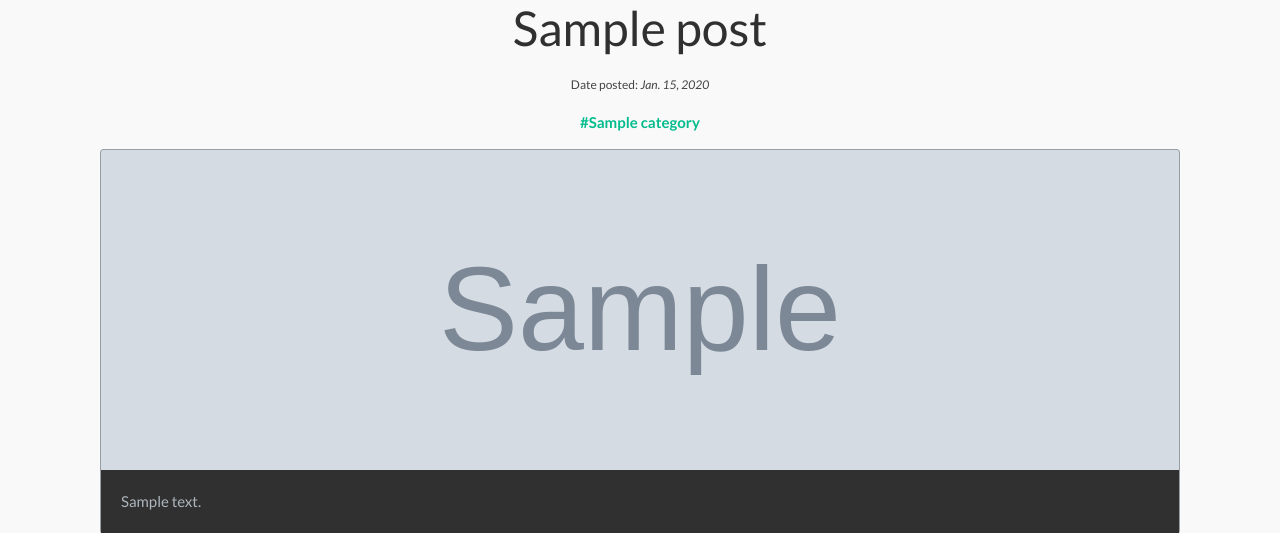
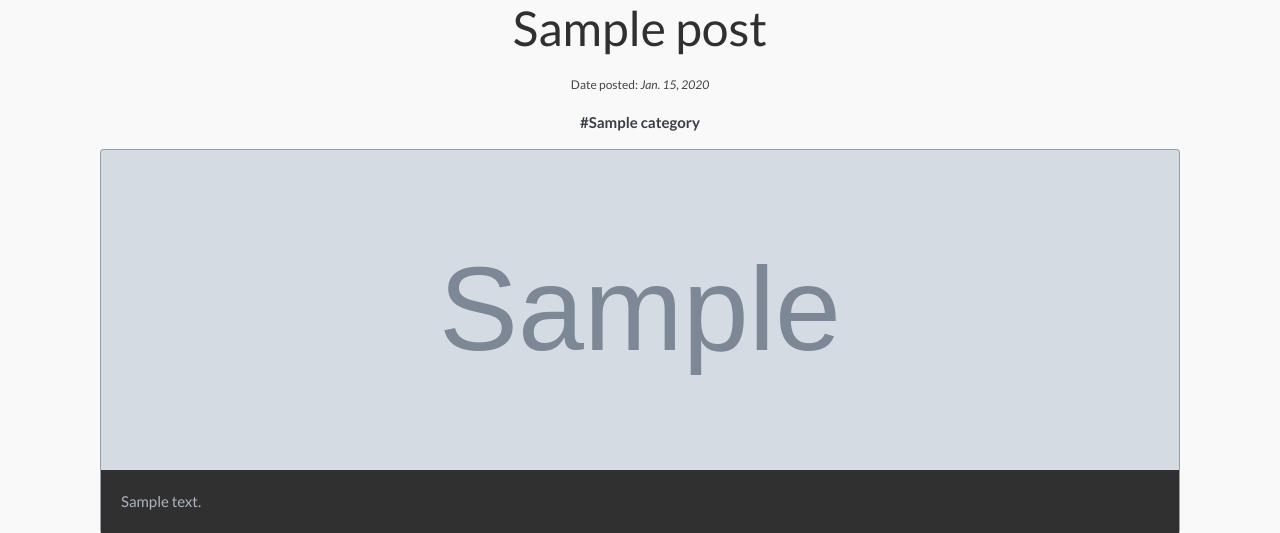
Before and after one commit to matthewkdies/website_v2, a Django app: a page that uses website_v2/templates/pages/post_detail.html in a window 1280 px wide. Shown: the part 120-653 px from the top of the page. Run offline with Django 4.2, Linux system fonts and the light colour scheme; tables that the repository leaves empty hold one stand-in row (values such as "Sample post"); grey boxes marked "Sample" are stand-in pictures; some libraries are stand-ins or nearby versions.

Commit message:
Overwriting blog category color.

```diff
--- a/website_v2/templates/pages/post_detail.html
+++ b/website_v2/templates/pages/post_detail.html
@@ -10,7 +10,7 @@
 	<div class="text-center pb-3 font-weight-bold text-secondary">
 		{% for category in post.categories.all %}
 			<span class="p-2">
-				<a href="{% url 'categories' category.slug %}">
+				<a href="{% url 'categories' category.slug %}" style="color: #383d47;">
 					#{{ category.title }}
 				</a>
 			</span>
```
